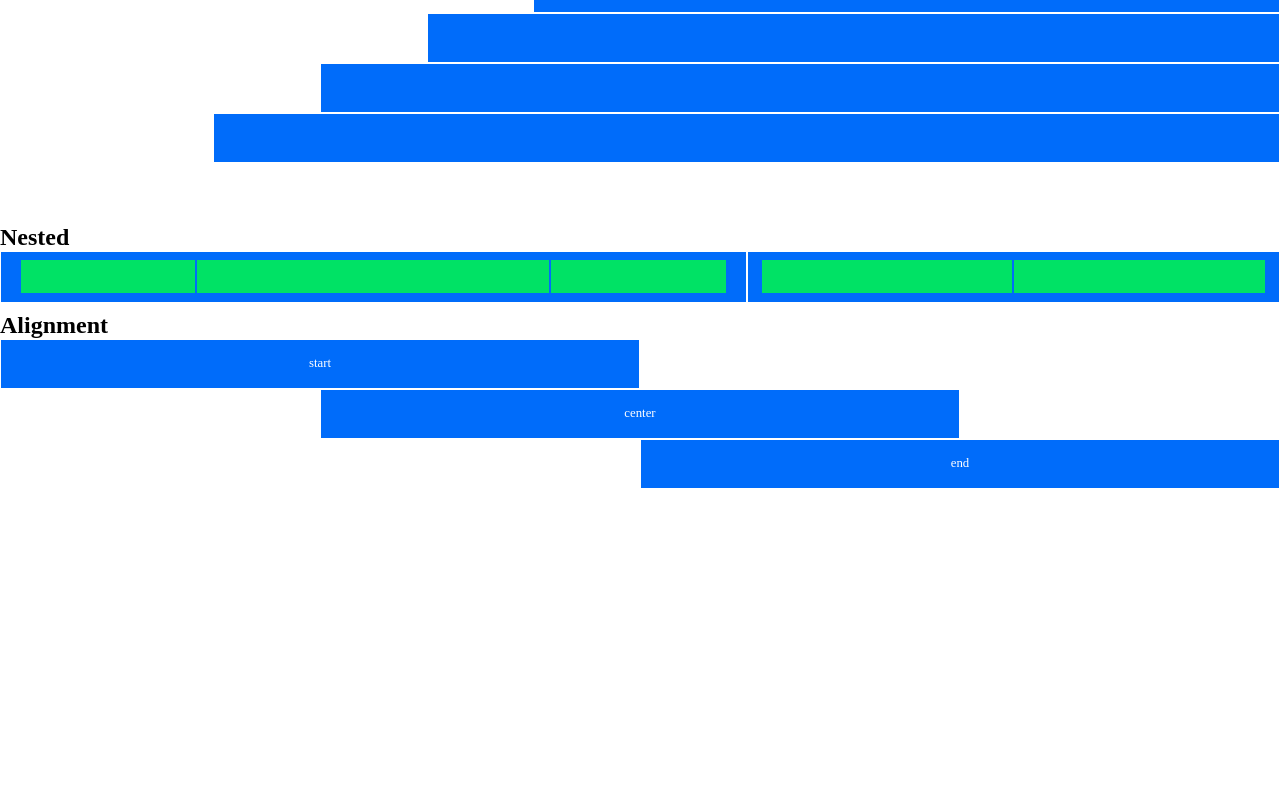
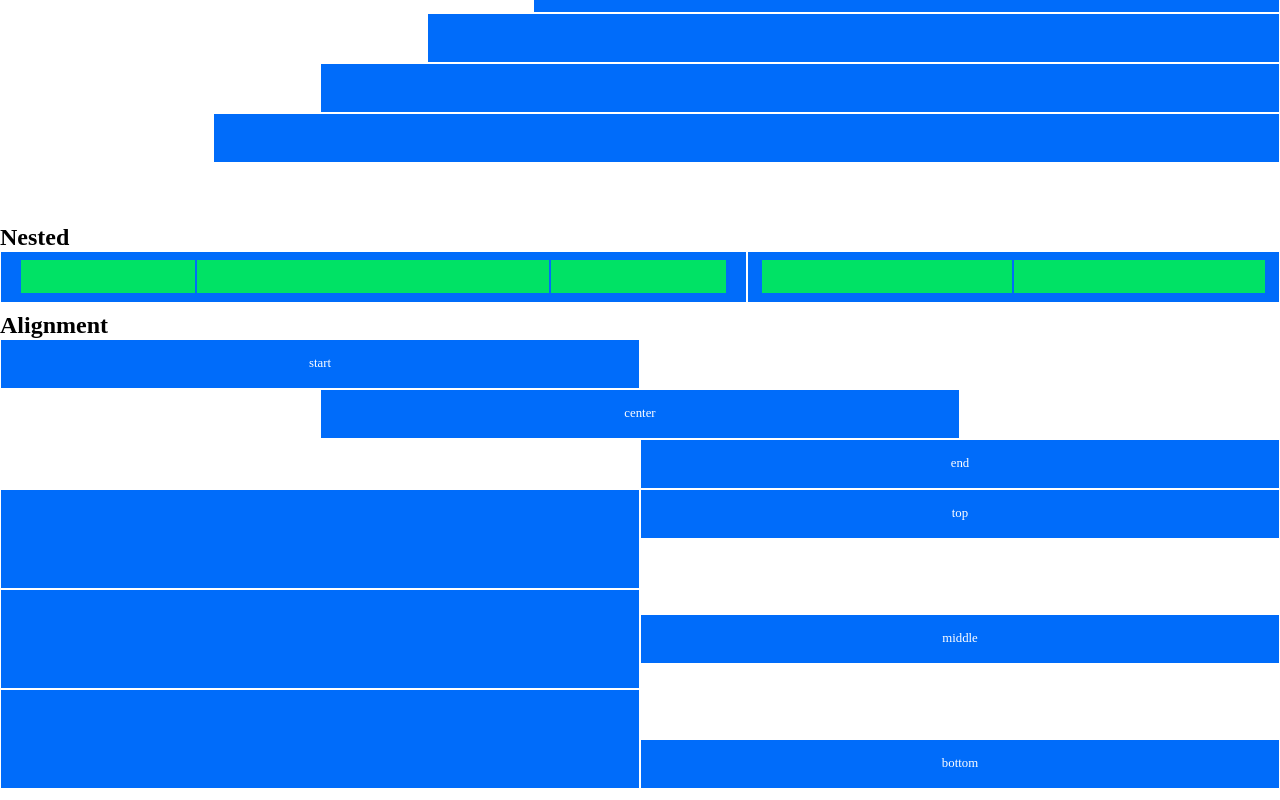
Before and after one commit to AndrianiClaudio/html-css-12bool, a plain HTML site: page index.html in a window 1280 px wide. Shown: the part 1075-1875 px from the top of the page. Before the commit the page ends 1575 px from the top, so only its background shows below. Drawn offline with Linux system fonts and the light colour scheme.

Commit message:
fine alignment

```diff
--- a/css/12bool.css
+++ b/css/12bool.css
@@ -12,10 +12,17 @@
     flex-direction: row;
     flex-wrap: wrap;
 }
-.height-2x {
-    flex-shrink: 2;
+
+/* align */
+.align-top {
+    align-self: flex-start;
 }
-
+.align-middle {
+    align-self: center;
+}
+.align-bottom {
+    align-self: flex-end;
+}
 /* justify */
 .justify-start {
     justify-content: flex-start;
--- a/css/style.css
+++ b/css/style.css
@@ -5,6 +5,15 @@
 }
 .row {
     height: var(--row-height);
+}
+[class*="align-"] {
+    height: 50px;
+}
+.rm-brd-btm {
+    border-bottom: 0;
+}
+.height-2x {
+    height: calc(var(--row-height) *2);
 }
 section > .row > [class*="col-"] {
     border: 1px solid white;
--- a/index.html
+++ b/index.html
@@ -228,7 +228,7 @@
         <section>
             <h2>Alignment</h2>
             <div class="row justify-start">
-                <div class="col-xs-6">
+                <div class="col-xs-6 rm-brd-btm">
                     <span>start</span>
                 </div>
             </div>
@@ -242,6 +242,30 @@
                     <span>end</span>
                 </div>
             </div>
+            <div class="row height-2x">
+                <div class="col-xs-6 height-2x">
+
+                </div>
+                <div class="col-xs-6 align-top">
+                    <span>top</span>
+                </div>
+            </div>
+            <div class="row height-2x">
+                <div class="col-xs-6 height-2x">
+
+                </div>
+                <div class="col-xs-6 align-middle">
+                    <span>middle</span>
+                </div>
+            </div>
+            <div class="row height-2x">
+                <div class="col-xs-6 height-2x">
+
+                </div>
+                <div class="col-xs-6 align-bottom">
+                    <span>bottom</span>
+                </div>
+            </div>
         </section>
         <!-- justify-content -->
     </div>
```
